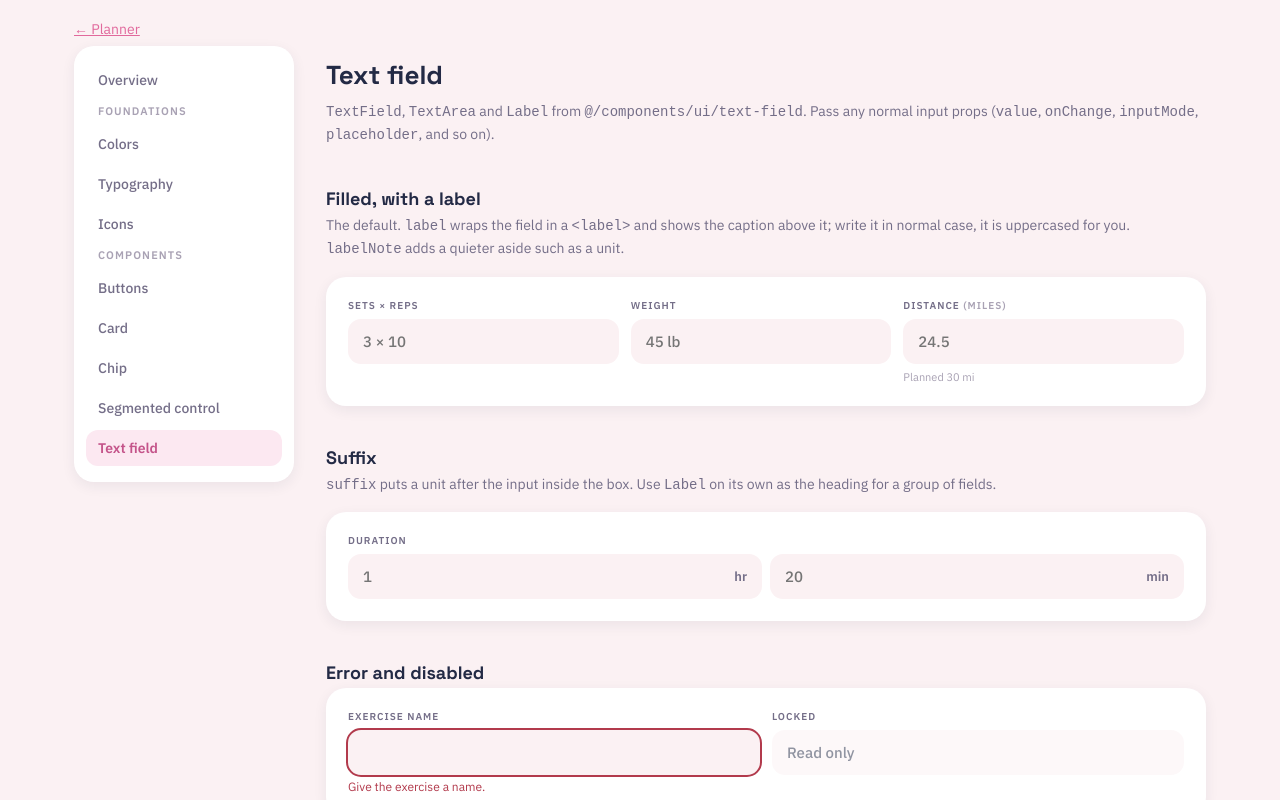
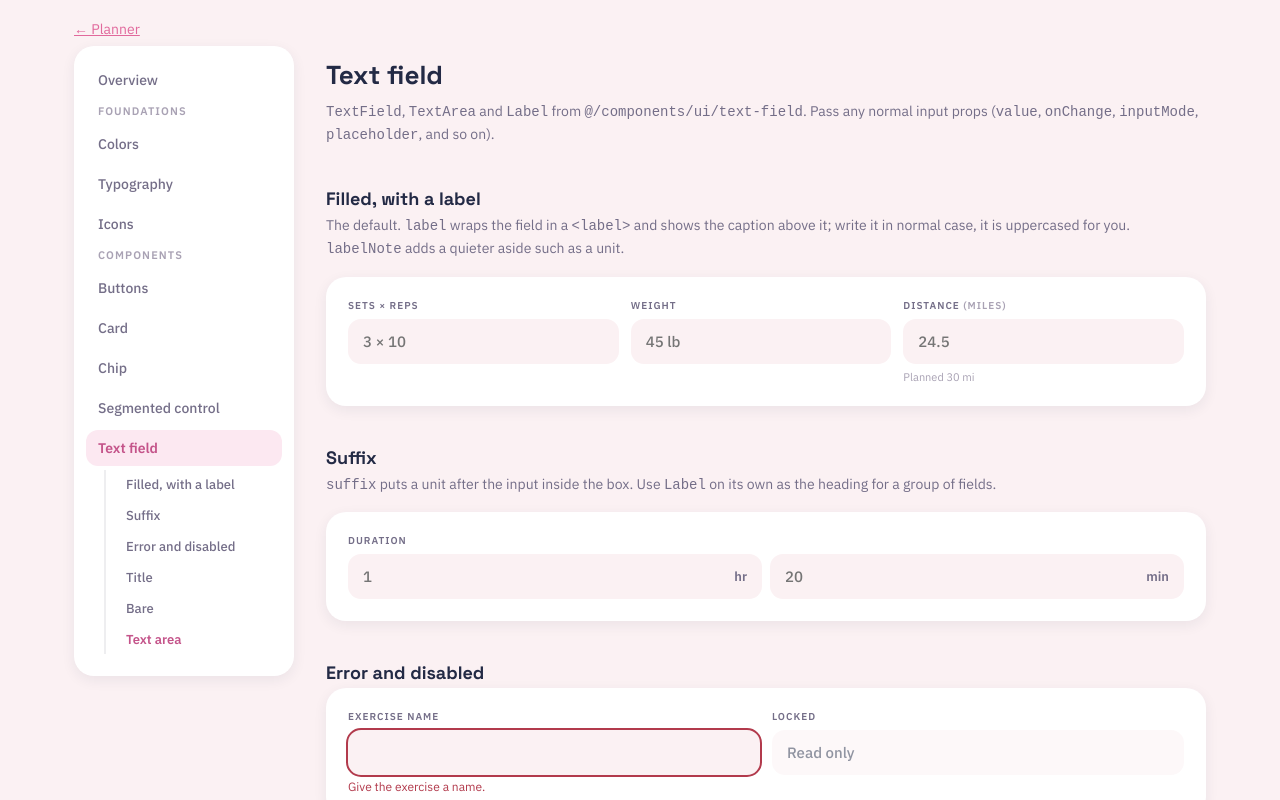
Before and after one commit to internette/workout-planner, a Next.js app: page /design-system/text-field in a window 1280 px wide. Shown: the top 800 px of the page. Built offline with nearby package versions, Linux system fonts and the light colour scheme.

Commit message:
Added additional subnav for remaining components

```diff
--- a/app/design-system/DesignSystemNav.tsx
+++ b/app/design-system/DesignSystemNav.tsx
@@ -27,7 +27,8 @@ export function DesignSystemNav() {
       const line = window.innerHeight * 0.33;
       let id = headings[0]?.id ?? null;
       for (const h of headings) if (h.getBoundingClientRect().top <= line) id = h.id;
-      if (window.scrollY + window.innerHeight >= document.body.scrollHeight - 4) id = headings[headings.length - 1]?.id ?? id;
+      if (Math.ceil(window.scrollY + window.innerHeight) >= document.documentElement.scrollHeight - 8)
+        id = headings[headings.length - 1]?.id ?? id;
       setActiveId(id);
     };
     const release = () => {
--- a/app/design-system/registry.ts
+++ b/app/design-system/registry.ts
@@ -28,10 +28,19 @@ export const categories: Record<Category, { title: string; description: string }
 };
 
 export const sections: Section[] = [
-  { slug: 'colors', title: 'Colors', category: 'foundations', description: 'The palette as CSS variables, grouped by role.',
+  {
+    slug: 'colors',
+    title: 'Colors',
+    category: 'foundations',
+    description: 'The palette as CSS variables, grouped by role.',
     // One link per colour group; the page gives each group heading the same id.
-    anchors: Object.keys(colorGroups).map((title) => ({ id: title.toLowerCase(), title })) },
-  { slug: 'typography', title: 'Typography', category: 'foundations', description: 'Families, sizes and weights, and the named text styles built from them.',
+    anchors: Object.keys(colorGroups).map((title) => ({ id: title.toLowerCase(), title })),
+  },
+  {
+    slug: 'typography',
+    title: 'Typography',
+    category: 'foundations',
+    description: 'Families, sizes and weights, and the named text styles built from them.',
     anchors: [
       { id: 'text-styles', title: 'Text styles' },
       { id: 'tones', title: 'Tones' },
@@ -40,9 +49,25 @@ export const sections: Section[] = [
       { id: 'weights', title: 'Weights' },
       { id: 'tracking', title: 'Tracking' },
       { id: 'leading', title: 'Leading' },
-    ] },
-  { slug: 'icons', title: 'Icons', category: 'foundations', description: 'Glyphs, sparkles, gems and mood faces on a 24×24 canvas.' },
-  { slug: 'buttons', title: 'Buttons', category: 'components', description: 'Button and IconButton: types, ghost, sizes and hover states.',
+    ],
+  },
+  {
+    slug: 'icons',
+    title: 'Icons',
+    category: 'foundations',
+    description: 'Glyphs, sparkles, gems and mood faces on a 24×24 canvas.',
+    anchors: [
+      { id: 'glyphs', title: 'Glyphs' },
+      { id: 'exercise-icons', title: 'Exercise icons' },
+      { id: 'decorative', title: 'Decorative' },
+      { id: 'mood-faces', title: 'Mood faces' },
+    ],
+  },
+  {
+    slug: 'buttons',
+    title: 'Buttons',
+    category: 'components',
+    description: 'Button and IconButton: types, ghost, sizes and hover states.',
     anchors: [
       { id: 'hierarchy', title: 'Hierarchy' },
       { id: 'types', title: 'Types' },
@@ -50,11 +75,58 @@ export const sections: Section[] = [
       { id: 'glow-and-full-width', title: 'Glow and full width' },
       { id: 'disabled', title: 'Disabled' },
       { id: 'icon-buttons', title: 'Icon buttons' },
-    ] },
-  { slug: 'card', title: 'Card', category: 'components', description: 'White surfaces, raised or floating, with steps of padding.' },
-  { slug: 'chip', title: 'Chip', category: 'components', description: 'Pills for a fact, a tag or a choice.' },
-  { slug: 'segmented-control', title: 'Segmented control', category: 'components', description: 'A tray of mutually exclusive options, with keyboard support.' },
-  { slug: 'text-field', title: 'Text field', category: 'components', description: 'Inputs, text areas and their labels, with hints and errors.' },
+    ],
+  },
+  {
+    slug: 'card',
+    title: 'Card',
+    category: 'components',
+    description: 'White surfaces, raised or floating, with steps of padding.',
+    anchors: [
+      { id: 'padding', title: 'Padding' },
+      { id: 'elevation', title: 'Elevation' },
+      { id: 'clickable', title: 'Clickable' },
+      { id: 'as-a-section', title: 'As a section' },
+    ],
+  },
+  {
+    slug: 'chip',
+    title: 'Chip',
+    category: 'components',
+    description: 'Pills for a fact, a tag or a choice.',
+    anchors: [
+      { id: 'info', title: 'Info' },
+      { id: 'accent', title: 'Accent' },
+      { id: 'choice', title: 'Choice' },
+      { id: 'sizes', title: 'Sizes' },
+    ],
+  },
+  {
+    slug: 'segmented-control',
+    title: 'Segmented control',
+    category: 'components',
+    description: 'A tray of mutually exclusive options, with keyboard support.',
+    anchors: [
+      { id: 'brand-medium', title: 'Brand, medium' },
+      { id: 'brand-small', title: 'Brand, small' },
+      { id: 'quiet', title: 'Quiet' },
+      { id: 'full-width', title: 'Full width' },
+    ],
+  },
+  {
+    slug: 'text-field',
+    title: 'Text field',
+    category: 'components',
+    description: 'Inputs, text areas and their labels, with hints and errors.',
+    anchors: [
+      { id: 'filled-with-a-label', title: 'Filled, with a label' },
+      { id: 'suffix', title: 'Suffix' },
+      { id: 'error-and-disabled', title: 'Error and disabled' },
+      { id: 'title', title: 'Title' },
+      { id: 'bare', title: 'Bare' },
+      { id: 'text-area', title: 'Text area' },
+    ],
+  },
 ];
 
 // Ideas for what to build next. These are proposals, not commitments.
--- a/app/design-system/text-field/page.tsx
+++ b/app/design-system/text-field/page.tsx
@@ -5,7 +5,7 @@ import { Card } from '@/components/ui/card';
 import { Label, TextArea, TextField } from '@/components/ui/text-field';
 import { Search } from '@/components/ui/icons';
 
-const h2: React.CSSProperties = { fontSize: 'var(--text-2xl)', margin: '40px 0 4px' };
+const h2: React.CSSProperties = { fontSize: 'var(--text-2xl)', margin: '40px 0 4px', scrollMarginTop: 16 };
 const note: React.CSSProperties = { margin: '0 0 16px', color: 'var(--color-muted)', fontSize: 'var(--text-base)', lineHeight: 'var(--leading-relaxed)' };
 const row: React.CSSProperties = { display: 'flex', flexWrap: 'wrap', gap: 12 };
 
@@ -24,7 +24,7 @@ export default function TextFieldPage() {
         <code>onChange</code>, <code>inputMode</code>, <code>placeholder</code>, and so on).
       </p>
 
-      <h2 style={h2}>Filled, with a label</h2>
+      <h2 id="filled-with-a-label" style={h2}>Filled, with a label</h2>
       <p style={note}>
         The default. <code>label</code> wraps the field in a <code>&lt;label&gt;</code> and shows the caption above it;
         write it in normal case, it is uppercased for you. <code>labelNote</code> adds a quieter aside such as a unit.
@@ -44,7 +44,7 @@ export default function TextFieldPage() {
         </div>
       </Card>
 
-      <h2 style={h2}>Suffix</h2>
+      <h2 id="suffix" style={h2}>Suffix</h2>
       <p style={note}>
         <code>suffix</code> puts a unit after the input inside the box. Use <code>Label</code> on its own as the heading
         for a group of fields.
@@ -57,7 +57,7 @@ export default function TextFieldPage() {
         </div>
       </Card>
 
-      <h2 style={h2}>Error and disabled</h2>
+      <h2 id="error-and-disabled" style={h2}>Error and disabled</h2>
       <Card>
         <div style={row}>
           <TextField
@@ -71,13 +71,13 @@ export default function TextFieldPage() {
         </div>
       </Card>
 
-      <h2 style={h2}>Title</h2>
+      <h2 id="title" style={h2}>Title</h2>
       <p style={note}>
         <code>variant=&quot;title&quot;</code> is an editable heading with a dashed underline.
       </p>
       <TextField variant="title" aria-label="Workout name" value={title} onChange={(e) => setTitle(e.target.value)} />
 
-      <h2 style={h2}>Bare</h2>
+      <h2 id="bare" style={h2}>Bare</h2>
       <p style={note}>
         <code>variant=&quot;bare&quot;</code> is just the input, for a container you style yourself, such as a search
         box. <code>size=&quot;sm&quot;</code> is the compact date-style text.
@@ -87,7 +87,7 @@ export default function TextFieldPage() {
         <TextField variant="bare" aria-label="Search" placeholder="Search exercises" value={query} onChange={(e) => setQuery(e.target.value)} />
       </Card>
 
-      <h2 style={h2}>Text area</h2>
+      <h2 id="text-area" style={h2}>Text area</h2>
       <p style={note}>A white raised surface for notes.</p>
       <TextArea rows={4} placeholder="Energy, soreness, what worked…" value={notes} onChange={(e) => setNotes(e.target.value)} />
     </main>
```
Also changed, not shown: app/design-system/card/page.tsx (+5 -5 lines), app/design-system/chip/page.tsx (+5 -5 lines), app/design-system/icons/page.tsx (+38 -9 lines), app/design-system/segmented-control/page.tsx (+5 -5 lines), 1 other file (tests, documents, lock files or other folders).
